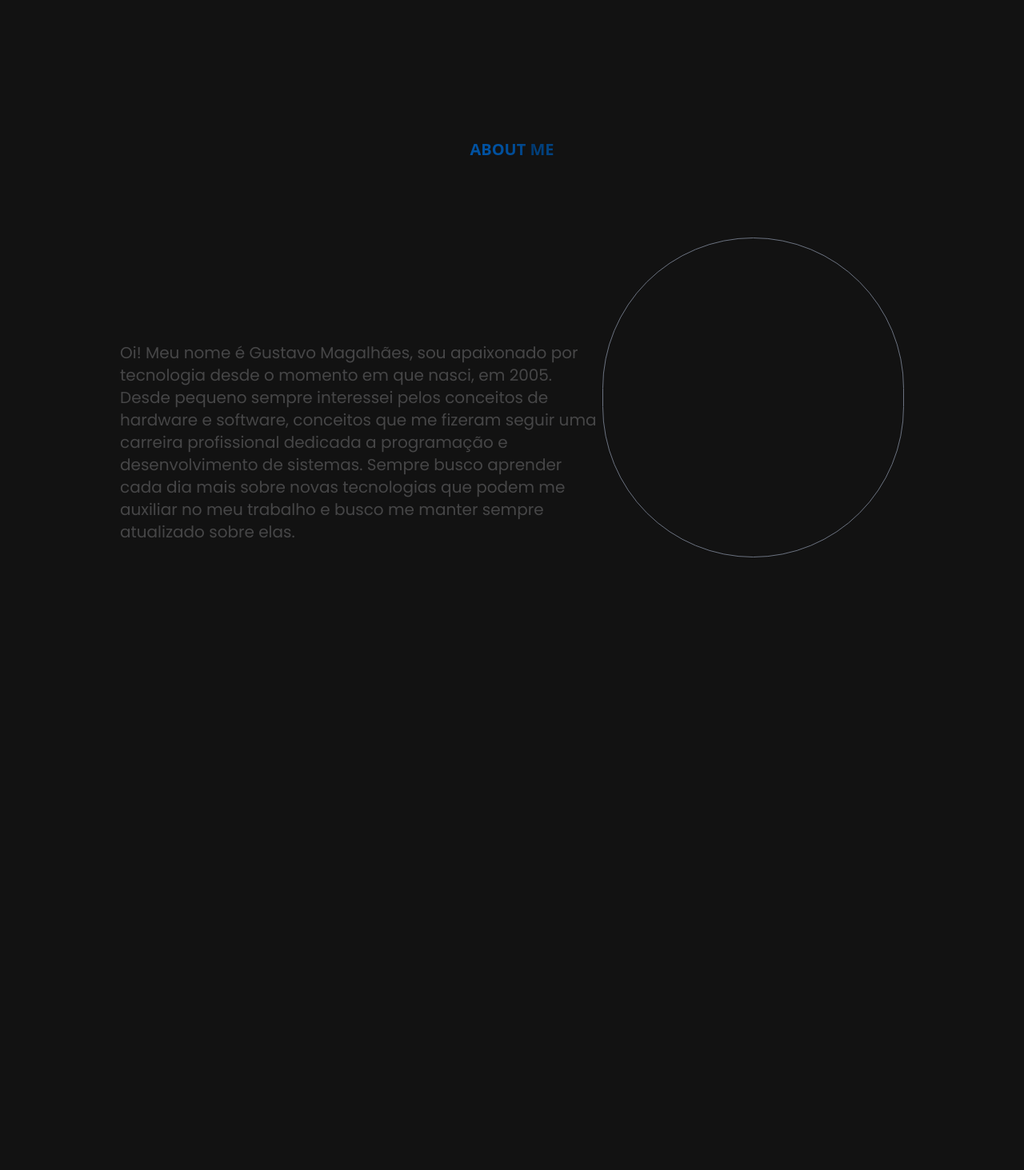
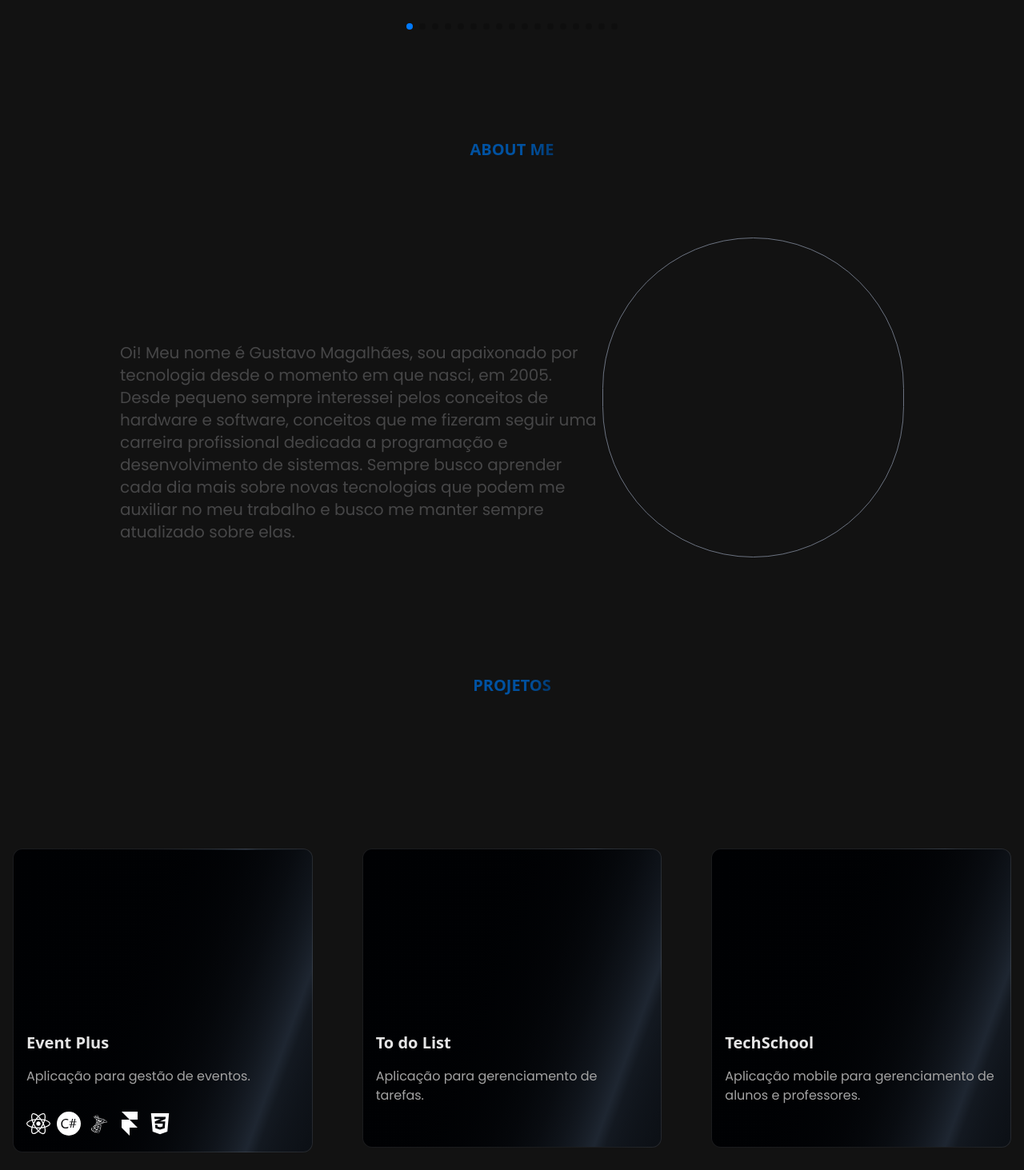
Before and after one commit to Gustavoozz/portfolio, a Next.js app in the folder portoflio-next/: page / in a window 1280 px wide. Shown: the part 1140-2603 px from the top of the page at 80% size. Before the commit the page ends 1853 px from the top, so only its background shows below. Built offline with nearby package versions, Linux system fonts and the light colour scheme.

Commit message:
Iniciada a section de projetos

```diff
--- a/portoflio-next/src/app/globals.css
+++ b/portoflio-next/src/app/globals.css
@@ -58,7 +58,7 @@ html, body {
 }
 
 
-/* .swiper-pagination {
+.swiper-pagination {
   position: absolute;
   bottom: 10px;
   left: 50%;
@@ -67,21 +67,11 @@ html, body {
   justify-content: center;
   align-items: center;
 }
- */
+
 
  .swiper-button-next,
  .swiper-button-prev {
-   color: #fff; /* Cor das setas */
-   position: absolute;
-   top: 50%;
-   transform: translateY(-50%);
-   z-index: 10;
+      display: flex;
+     position: relative;
+     right: -100px;
  }
-
- .swiper-button-next {
-   right: 10px; /* Distância do lado direito */
- }
-
- .swiper-button-prev {
-   left: 10px; /* Distância do lado esquerdo */
- }
--- a/portoflio-next/src/app/page.tsx
+++ b/portoflio-next/src/app/page.tsx
@@ -1,5 +1,6 @@
 import { AboutSection } from '@/components/sections/about/page';
 import HomePage from '@/components/sections/home/page';
+import { ProjectSection } from '@/components/sections/projects/page';
 import { SkillSection } from '@/components/sections/skills/page';
 
 
@@ -7,7 +8,8 @@ export default function RootPage() {
   const sections = [
     <HomePage key={Math.random()} />,
     <SkillSection key={Math.random()} />,
-    <AboutSection key={Math.random()} />
+    <AboutSection key={Math.random()} />,
+    <ProjectSection key={Math.random()} />
   ];
 
   return (
--- a/portoflio-next/src/components/nav/nav.tsx
+++ b/portoflio-next/src/components/nav/nav.tsx
@@ -6,6 +6,13 @@ import ThemeToggle from '../themeSwitch/themeSwitch';
 
 
 export const Nav = () => {
+
+  const scrollToHome = () => {
+    const section = document.getElementById('home');
+    if (section) {
+      section.scrollIntoView({ behavior: 'smooth' });
+    }
+  };
 
   const scrollToSkills = () => {
     const section = document.getElementById('skills');
@@ -16,6 +23,13 @@ export const Nav = () => {
 
   const scrollToAbout = () => {
     const section = document.getElementById('about');
+    if (section) {
+      section.scrollIntoView({ behavior: 'smooth' });
+    }
+  };
+
+  const scrollToProjects = () => {
+    const section = document.getElementById('projects');
     if (section) {
       section.scrollIntoView({ behavior: 'smooth' });
     }
@@ -38,7 +52,7 @@ export const Nav = () => {
               whileHover={{ scale: 1.1 }}
               className="nav-item"
             >
-             <TextNav>Home</TextNav>
+             <button onClick={scrollToHome}><TextNav>Home</TextNav></button>
             </motion.li>
 
             <motion.li
@@ -59,7 +73,7 @@ export const Nav = () => {
               whileHover={{ scale: 1.1 }}
               className="nav-item"
             >
-              <TextNav>Projects</TextNav>
+              <button onClick={scrollToProjects}><TextNav>Projects</TextNav></button>
             </motion.li>
 
             <li>
--- a/portoflio-next/src/components/sections/about/page.tsx
+++ b/portoflio-next/src/components/sections/about/page.tsx
@@ -3,7 +3,7 @@ import { Paragraph, SubTitle } from '@/components/text/text'
 
 export const AboutSection = () => {
   return (
-    <section id='about' className='w-full h-[550px] '>
+    <section id='about' className='w-full h-[550px] mb-20'>
       <div className='flex flex-col items-center justify-center '>
          <SubTitle styles='font-bold uppercase text-xl mt-10 mb-24'>About me</SubTitle>
 
--- a/portoflio-next/src/components/sections/home/page.tsx
+++ b/portoflio-next/src/components/sections/home/page.tsx
@@ -16,7 +16,7 @@ const HomePage = () => {
   ];
 
   return (
-    <main className="bg-transparent flex flex-col min-h-screen">
+    <main id='home' className="bg-transparent flex flex-col min-h-screen">
 
 
       <div className="flex flex-grow items-center justify-center mt-14 px-8 sm:px-20">
--- /dev/null
+++ b/portoflio-next/src/components/sections/projects/page.tsx
@@ -0,0 +1,104 @@
+"use client";
+import React, { useState } from 'react';
+import { Swiper, SwiperSlide } from 'swiper/react';
+import 'swiper/css';
+import 'swiper/css/pagination';
+import { Pagination } from 'swiper/modules';
+import { FaReact, FaCss3Alt } from 'react-icons/fa';
+import { SiCsharp, SiFramer } from 'react-icons/si';
+import { DiMsqlServer } from 'react-icons/di';
+import { ProjectCard } from '@/components/card/card';
+import { SubTitle } from '@/components/text/text';
+
+export const ProjectSection = () => {
+  const [projectCard] = useState([
+    {
+      id: 1,
+      title: 'Event Plus',
+      description: 'Aplicação para gestão de eventos.',
+      buttons: ['code', 'visit'],
+      icon: [
+        <FaReact key={Math.random()} fill="#FFFFFF" size="30" />,
+        <SiCsharp key={Math.random()} fill="#FFFFFF" size="30" />,
+        <DiMsqlServer key={Math.random()} fill="#FFFFFF" size="30" />,
+        <SiFramer key={Math.random()} fill="#FFFFFF" size="30" />,
+        <FaCss3Alt key={Math.random()} fill="#FFFFFF" size="30" />
+      ],
+    },
+    {
+      id: 2,
+      title: 'To do List',
+      description: 'Aplicação para gerenciamento de tarefas.',
+      buttons: ['code']
+    },
+    {
+      id: 3,
+      title: 'TechSchool',
+      description: 'Aplicação mobile para gerenciamento de alunos e professores.',
+      buttons: ['code']
+    },
+    {
+      id: 4,
+      title: 'Tech Connect',
+      description: 'Rede social para desenvolvedores e amantes de tecnologia.',
+      buttons: ['code']
+    }
+  ]);
+
+  return (
+    <div className='flex flex-col'>
+      <div className='w-full h-auto flex justify-center'>
+        <SubTitle styles='font-bold uppercase text-xl mt-20 text-center'>Projetos</SubTitle>
+      </div>
+      <div
+        id='projects'
+        className="h-screen flex justify-center items-center"
+      >
+        <Swiper
+          slidesPerView={3}
+          pagination={{
+            clickable: true,
+            dynamicBullets: true,
+          }}
+          modules={[Pagination]}
+          breakpoints={{
+            640: {
+              slidesPerView: 1,
+              spaceBetween: 10,
+            },
+            768: {
+              slidesPerView: 1,
+              spaceBetween: 20,
+            },
+            769: {
+              slidesPerView: 2,
+              spaceBetween: 30,
+            },
+            1024: {
+              slidesPerView: 3,
+              spaceBetween: 30,
+            },
+          }}
+          className="w-full"
+        >
+          {projectCard.length > 0 ? (
+            projectCard.map((item) => (
+              <SwiperSlide key={item.id} className="flex justify-center mb-10">
+                <ProjectCard
+                  title={item.title}
+                  description={item.description}
+                  icon={item.icon}
+                  buttons={item.buttons}
+                />
+              </SwiperSlide>
+            ))
+          ) : (
+            <SwiperSlide className="flex justify-center items-center">
+              <div>Sem projetos disponíveis</div>
+            </SwiperSlide>
+          )}
+        </Swiper>
+      </div>
+    </div>
+  );
+};
--- a/portoflio-next/src/components/sections/skills/page.tsx
+++ b/portoflio-next/src/components/sections/skills/page.tsx
@@ -3,7 +3,7 @@ import { SubTitle } from '@/components/text/text';
 import { Swiper, SwiperSlide } from 'swiper/react';
 import { skills } from '@/data/skills';
 import 'swiper/swiper-bundle.css';
-// import { Navigation } from 'swiper/modules';
+import { Pagination } from 'swiper/modules';
 
 export const SkillSection = () => {
   return (
@@ -14,14 +14,16 @@ export const SkillSection = () => {
 
       <div className='flex flex-row justify-center  w-full h-full items-center'>
         <Swiper
+        modules={[ Pagination ]}
         spaceBetween={50}
           slidesPerView={7}
           className='w-[65%]'
-          navigation={true}
+
+          pagination={{ clickable: true }}
         >
           {skills.map((item, index) => (
             <SwiperSlide key={index} style={{ width: 'auto', height: 'auto' }}>
-              <div className='flex flex-col justi fy-center  items-center hover:scale-125  h-28  transition-all duration-700'>
+              <div className='flex flex-col justify-center  items-center hover:scale-125  h-28  transition-all duration-700 mb-10'>
                 {item.icon}
                 <span className='text-sm mt-2'>{item.name}</span>
               </div>
```
